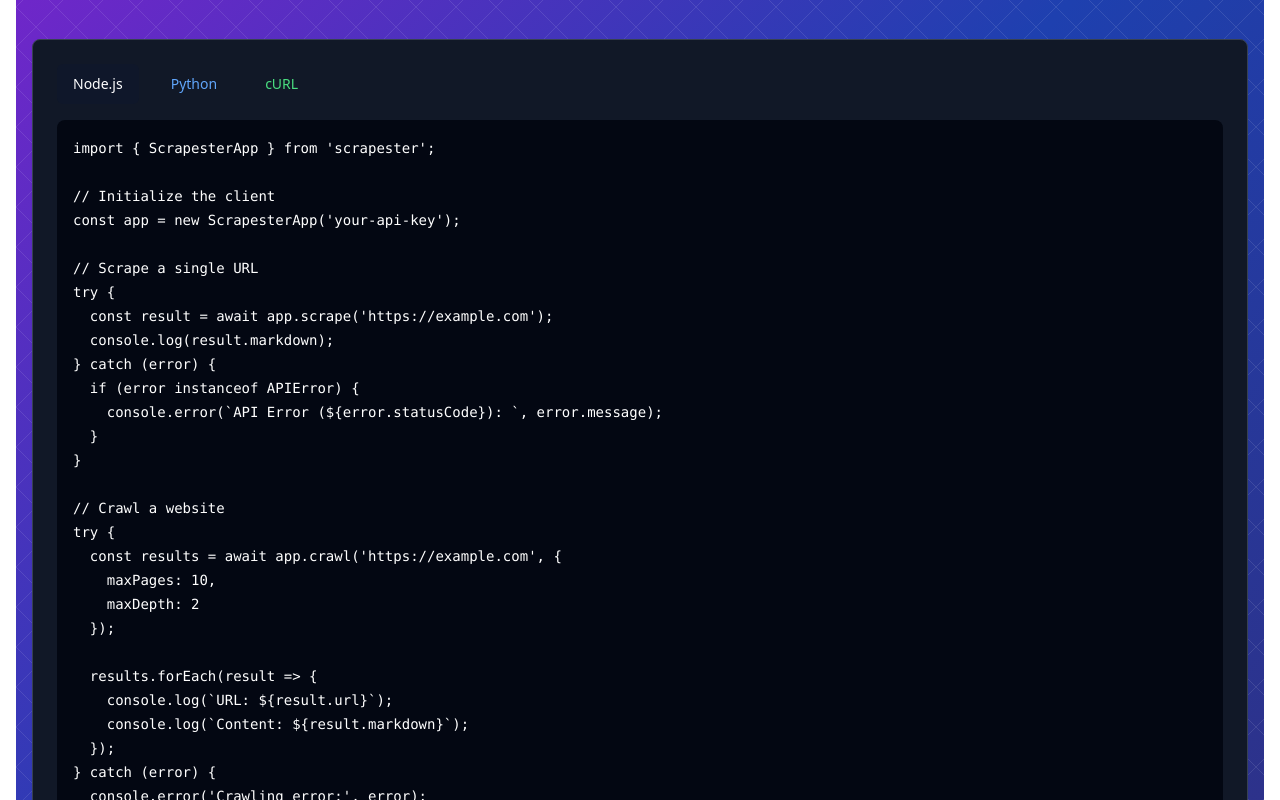
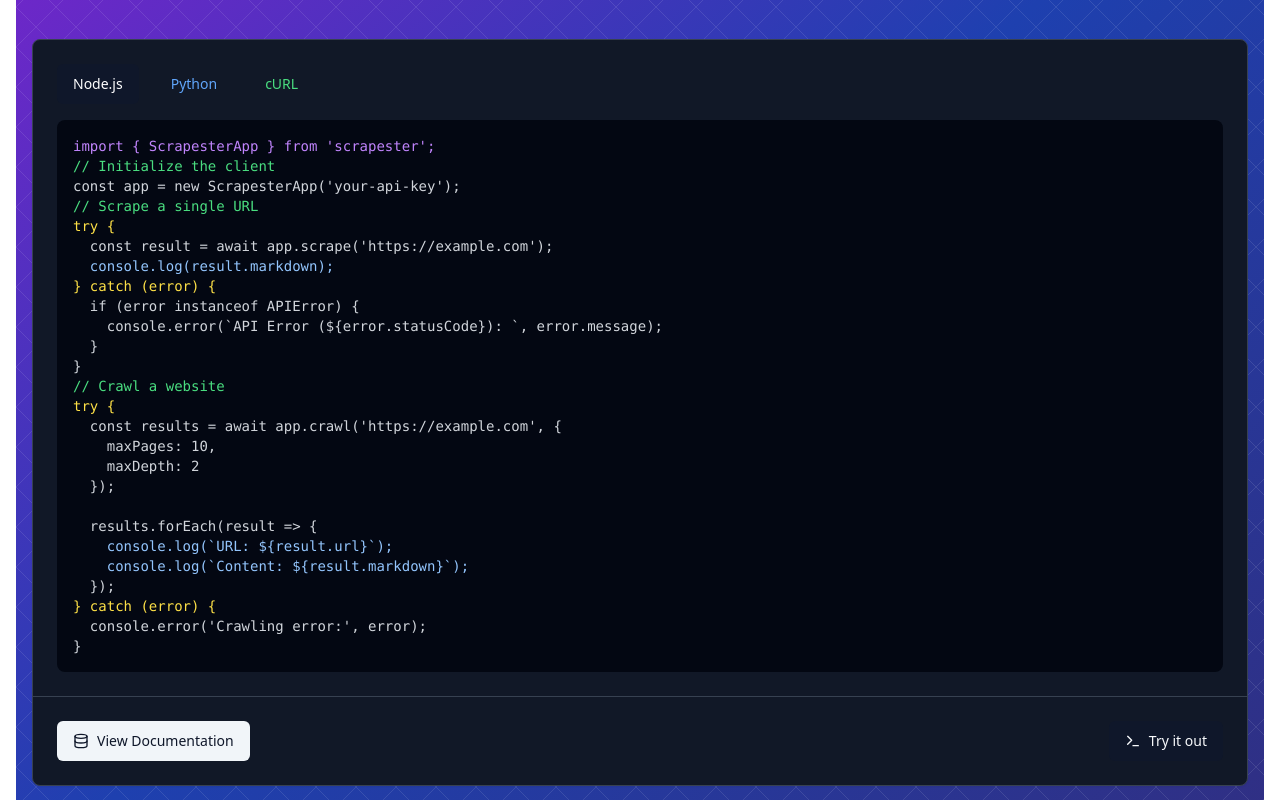
Before and after one commit to platanus-hack/team-16, a React (Create React App) app: page / in a window 1280 px wide. Shown: the part 1140-1940 px from the top of the page. Built offline with nearby package versions, Linux system fonts and the light colour scheme; no server answers.

Commit message:
modified code colors

```diff
--- a/src/components/CodeDisplay.jsx
+++ b/src/components/CodeDisplay.jsx
@@ -5,6 +5,7 @@ import { Button } from "./ui/button"
 import { Card, CardContent, CardFooter } from "./ui/card"
 
 import { Database, Terminal } from 'lucide-react'
+import { useNavigate } from 'react-router-dom'
 
 const codeSnippets = {
   nodejs: `import { ScrapesterApp } from 'scrapester';
@@ -42,7 +43,7 @@ client = ScrapesterApp(api_key="your-api-key")
 
 # Scrape a single URL
 try:
-    url = "https://platan.us/"
+    url = "https://example.com"
     result = client.crawl(url)
     print(f"Title: {result.metadata.get('title')}")
     print(f"Content:\\n{result.markdown}")
@@ -51,21 +52,38 @@ except APIError as e:
 
 # Crawl a website
 try:
-    url = "https://platan.us/"
-    result = client.crawl(url)
-    print(f"{result}")
+    results = client.crawl("https://example.com", max_pages=10, max_depth=2)
+    for result in results:
+        print(f"URL: {result.url}")
+        print(f"Content: {result.markdown[:100]}...")  # Show first 100 chars
 except APIError as e:
     print(f"Error: {e}")`,
-  curl: `curl -X POST https://scrapester.bugster.app/v1/scrape \\
-  -H "Authorization: Bearer platanus-hack" \\
+  curl: `# Scrape a single URL
+curl -X POST https://api.scrapester.com/v1/scrape \\
+  -H "Authorization: Bearer YOUR_API_KEY" \\
   -H "Content-Type: application/json" \\
   -d '{
-    "url": "https://platan.us/"
-  }'`
+    "url": "https://example.com"
+  }'
+
+# Response will contain the scraped content in Markdown format
+# ...
+
+# For crawling, use the /crawl endpoint with additional parameters
+# ...`
 }
 
-export function CodeDisplay() {
+export function CodeDisplay({ user }) {
   const [selectedLanguage, setSelectedLanguage] = useState('nodejs')
+  const navigate = useNavigate()
+
+  const handleTryItClick = () => {
+    if (user) {
+      window.open('https://www.scrapester.lol/playground', '_blank')
+    } else {
+      navigate('/login')
+    }
+  }
 
   return (
     <Card className="bg-gray-900 border-gray-700">
@@ -94,8 +112,20 @@ export function CodeDisplay() {
           </Button>
         </div>
         <pre className="bg-gray-950 rounded-lg p-4 overflow-x-auto">
-          <code className="text-sm text-white">
-            {codeSnippets[selectedLanguage]}
+          <code className="text-sm">
+            {codeSnippets[selectedLanguage].split('\n').map((line, index) => {
+              if (line.trim().startsWith('import') || line.trim().startsWith('from')) {
+                return <span key={index} className="block text-purple-400">{line}</span>;
+              } else if (line.trim().startsWith('//') || line.trim().startsWith('#')) {
+                return <span key={index} className="block text-green-400">{line}</span>;
+              } else if (line.includes('try') || line.includes('catch') || line.includes('except')) {
+                return <span key={index} className="block text-yellow-300">{line}</span>;
+              } else if (line.includes('console.log') || line.includes('print')) {
+                return <span key={index} className="block text-blue-300">{line}</span>;
+              } else {
+                return <span key={index} className="block text-gray-300">{line}</span>;
+              }
+            })}
           </code>
         </pre>
       </CardContent>
@@ -107,9 +137,7 @@ export function CodeDisplay() {
           <Database className="mr-2 h-4 w-4" />
           View Documentation
         </Button>
-        <Button
-          onClick={() => window.open('https://www.scrapester.lol/playground', '_blank')}
-        >
+        <Button onClick={handleTryItClick}>
           <Terminal className="mr-2 h-4 w-4" />
           Try it out
         </Button>
```
